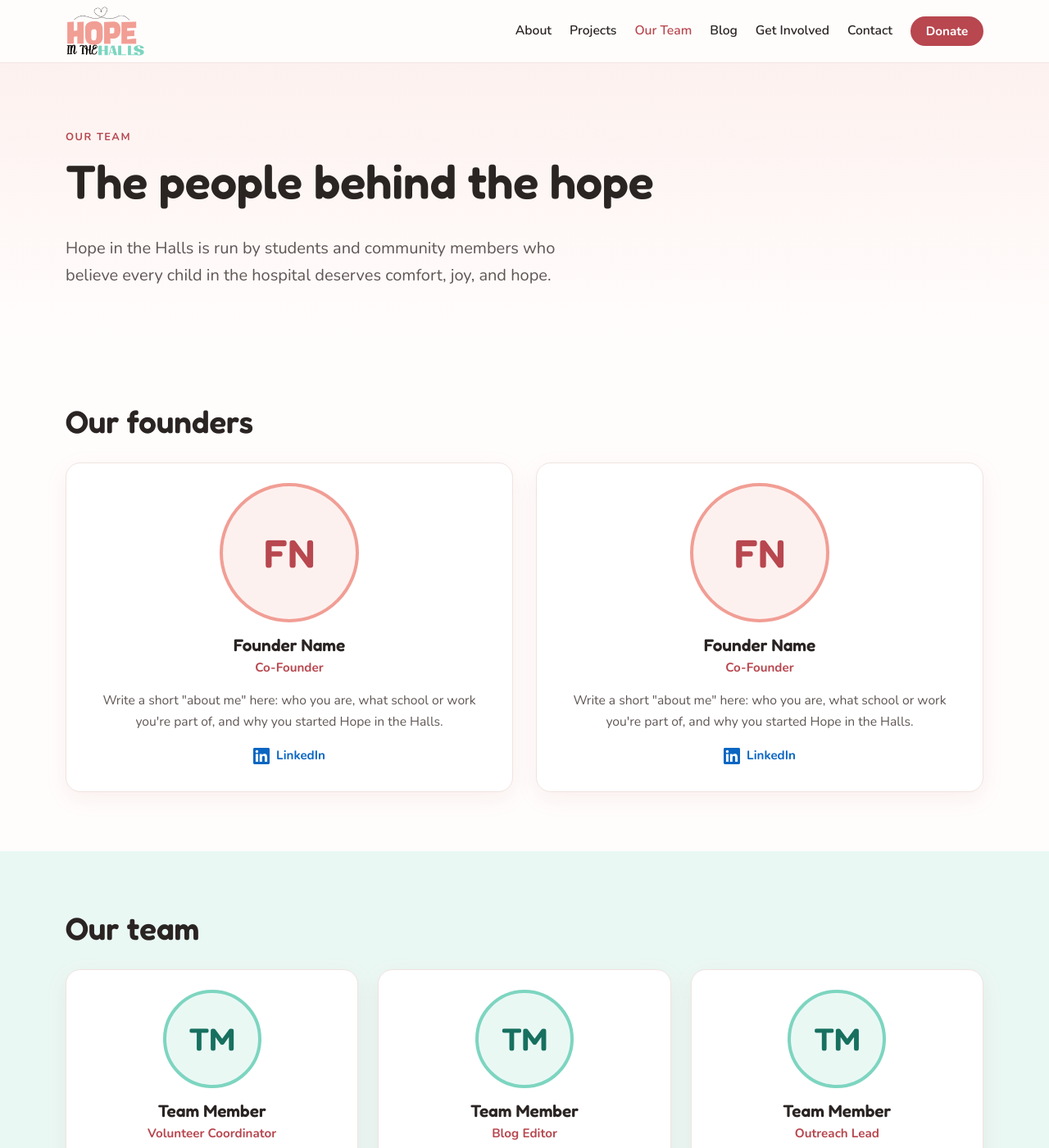
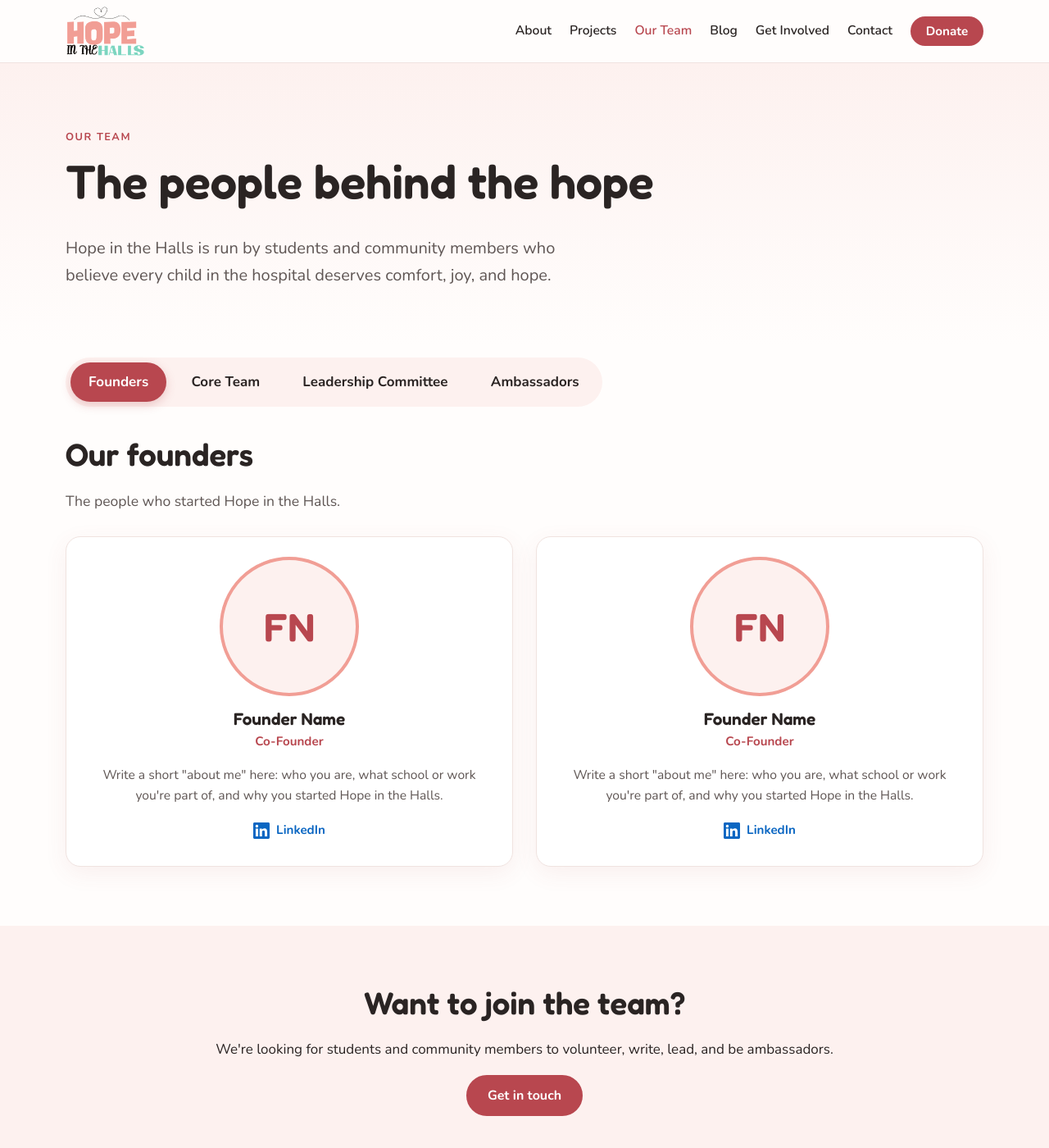
Before and after one commit to gurneet23natt-hub/hope-in-the-halls, a Jekyll site: the page built from team.html, in a window 1280 px wide and 1400 px high. Shown: the whole window at 82% size. Built offline with Jekyll 4.4.1, drawn with Linux system fonts in a browser that asks for light colours; some of the changed text lies outside the part shown.

Commit message:
Split Our Team page into tabs
Founders (default), Core Team, Leadership Committee, and Ambassadors
are tabs on one page, each with a shareable #link and keyboard
navigation. Without JavaScript all groups show in order. Empty groups
show a coming-soon note. Add an ambassador option to the contact form.

Co-Authored-By: Claude Opus 5.5 <noreply@anthropic.com>
Claude-Session: https://claude.ai/code/session_01KiCZLFXGPpqTcw3zJV9ECY

```diff
--- a/index.html
+++ b/index.html
@@ -152,6 +152,7 @@ layout: default
           <option>Volunteering</option>
           <option>Writing for the blog</option>
           <option>A leadership position</option>
+          <option>Becoming an ambassador</option>
           <option>Joining the newsletter</option>
           <option>Donating toys or supplies</option>
           <option>Something else</option>
--- a/script.js
+++ b/script.js
@@ -35,3 +35,40 @@ filters.forEach((button) =>
     if (empty) empty.hidden = shown > 0;
   })
 );
+
+// Team page: tabs for Founders / Core Team / Leadership Committee / Ambassadors.
+// Each tab has its own link (e.g. /team/#ambassadors) so it can be shared.
+const tabs = [...document.querySelectorAll('[role="tab"]')];
+if (tabs.length) {
+  document.documentElement.classList.add('js');
+  const panels = tabs.map((t) => document.getElementById(t.getAttribute('aria-controls')));
+
+  const select = (i, { focus = false, updateUrl = true } = {}) => {
+    tabs.forEach((t, j) => {
+      const on = i === j;
+      t.setAttribute('aria-selected', String(on));
+      t.tabIndex = on ? 0 : -1;
+      panels[j].hidden = !on;
+    });
+    if (focus) tabs[i].focus();
+    if (updateUrl) history.replaceState(null, '', tabs[i].getAttribute('href'));
+  };
+
+  tabs.forEach((tab, i) => {
+    tab.addEventListener('click', (e) => { e.preventDefault(); select(i); });
+    tab.addEventListener('keydown', (e) => {
+      const keys = { ArrowRight: i + 1, ArrowLeft: i - 1, Home: 0, End: tabs.length - 1 };
+      if (e.key in keys) {
+        e.preventDefault();
+        select((keys[e.key] + tabs.length) % tabs.length, { focus: true });
+      }
+    });
+  });
+
+  const fromHash = () => {
+    const i = tabs.findIndex((t) => t.getAttribute('href') === location.hash);
+    select(i >= 0 ? i : 0, { updateUrl: false });
+  };
+  window.addEventListener('hashchange', fromHash);
+  fromHash();
+}
--- a/styles.css
+++ b/styles.css
@@ -149,6 +149,21 @@ p { margin: 0 0 1em; }
 .post-footer { border-top: 1px solid var(--line); padding: 24px 0 72px; color: var(--muted); }
 
 /* ---------- Team ---------- */
+.tabs { display: flex; gap: 8px; flex-wrap: wrap; padding: 6px; background: var(--pink-tint); border-radius: 999px; width: fit-content; max-width: 100%; margin-bottom: 36px; }
+.tab { padding: .6em 1.3em; border-radius: 999px; font-weight: 700; color: var(--ink); text-decoration: none; white-space: nowrap; transition: background .2s, color .2s; }
+.tab:hover { color: var(--pink-deep); }
+.tab[aria-selected="true"] { background: var(--pink-deep); color: #fff; box-shadow: 0 4px 12px rgba(184, 71, 79, .25); }
+/* Without JavaScript every group shows, one after another */
+.js .tab-panel[hidden] { display: none; }
+.tab-panel + .tab-panel { margin-top: 56px; }
+.js .tab-panel + .tab-panel { margin-top: 0; }
+.tab-panel:focus-visible { outline-offset: 8px; border-radius: 8px; }
+.team-section { padding-top: 16px; }
+.coming-soon { background: var(--teal-tint); border: 2px dashed var(--teal); border-radius: var(--radius); padding: 28px; text-align: center; color: var(--muted); }
+@media (max-width: 600px) {
+  .tabs { border-radius: 20px; width: 100%; }
+  .tab { flex: 1 1 calc(50% - 8px); text-align: center; padding: .6em .5em; white-space: normal; }
+}
 .founders { display: grid; grid-template-columns: repeat(auto-fit, minmax(300px, 1fr)); gap: 28px; margin-top: 28px; }
 .team-grid { display: grid; grid-template-columns: repeat(auto-fit, minmax(220px, 1fr)); gap: 24px; margin-top: 28px; }
 .person { background: #fff; border: 1px solid var(--line); border-radius: var(--radius); padding: 24px; box-shadow: var(--shadow); text-align: center; }
--- a/team.html
+++ b/team.html
@@ -2,7 +2,24 @@
 layout: default
 title: Our Team
 permalink: /team/
-description: Meet the founders and team behind Hope in the Halls.
+description: Meet the founders, core team, leadership committee, and ambassadors behind Hope in the Halls.
+tabs:
+  - id: founders
+    label: Founders
+    heading: Our founders
+    intro: The people who started Hope in the Halls.
+  - id: core_team
+    label: Core Team
+    heading: Core team
+    intro: The team that keeps our projects running day to day.
+  - id: leadership_committee
+    label: Leadership Committee
+    heading: Leadership committee
+    intro: Students and community members helping shape where Hope in the Halls goes next.
+  - id: ambassadors
+    label: Ambassadors
+    heading: Ambassadors
+    intro: Our ambassadors spread the word and bring Hope in the Halls to their schools and communities.
 ---
 <section class="page-hero">
   <div class="container">
@@ -12,34 +29,41 @@ description: Meet the founders and team behind Hope in the Halls.
   </div>
 </section>
 
-<section class="section section-tight">
+<section class="section section-tight team-section">
   <div class="container">
-    <h2>Our founders</h2>
-    <div class="founders">
-      {% for member in site.data.team.founders %}
-        {% include person.html member=member large=true %}
+    <div class="tabs" role="tablist" aria-label="Team groups">
+      {% for tab in page.tabs %}
+        <a class="tab" role="tab" id="tab-{{ tab.id }}" href="#{{ tab.id | replace: '_', '-' }}"
+           aria-controls="{{ tab.id | replace: '_', '-' }}"
+           aria-selected="{% if forloop.first %}true{% else %}false{% endif %}"
+           {% unless forloop.first %}tabindex="-1"{% endunless %}>{{ tab.label }}</a>
       {% endfor %}
     </div>
+
+    {% for tab in page.tabs %}
+      {% assign members = site.data.team[tab.id] %}
+      {% if tab.id == 'founders' %}{% assign large = true %}{% else %}{% assign large = false %}{% endif %}
+      <div class="tab-panel" role="tabpanel" id="{{ tab.id | replace: '_', '-' }}" aria-labelledby="tab-{{ tab.id }}" tabindex="0">
+        <h2>{{ tab.heading }}</h2>
+        <p class="section-intro">{{ tab.intro }}</p>
+        {% if members and members.size > 0 %}
+          <div class="{% if tab.id == 'founders' %}founders{% else %}team-grid{% endif %}">
+            {% for member in members %}
+              {% include person.html member=member large=large %}
+            {% endfor %}
+          </div>
+        {% else %}
+          <p class="coming-soon">Coming soon! Interested in joining? <a href="{{ '/#contact' | relative_url }}">Get in touch</a>.</p>
+        {% endif %}
+      </div>
+    {% endfor %}
   </div>
 </section>
 
-{% if site.data.team.team.size > 0 %}
-<section class="section section-teal section-tight">
-  <div class="container">
-    <h2>Our team</h2>
-    <div class="team-grid">
-      {% for member in site.data.team.team %}
-        {% include person.html member=member %}
-      {% endfor %}
-    </div>
-  </div>
-</section>
-{% endif %}
-
-<section class="section section-tight">
+<section class="section section-pink section-tight">
   <div class="container join">
     <h2>Want to join the team?</h2>
-    <p>We're looking for students and community members to volunteer, write, and lead.</p>
+    <p>We're looking for students and community members to volunteer, write, lead, and be ambassadors.</p>
     <a class="btn" href="{{ '/#contact' | relative_url }}">Get in touch</a>
   </div>
 </section>
```
Also changed, not shown: _data/team.yml (+27 -6 lines), README.md.
